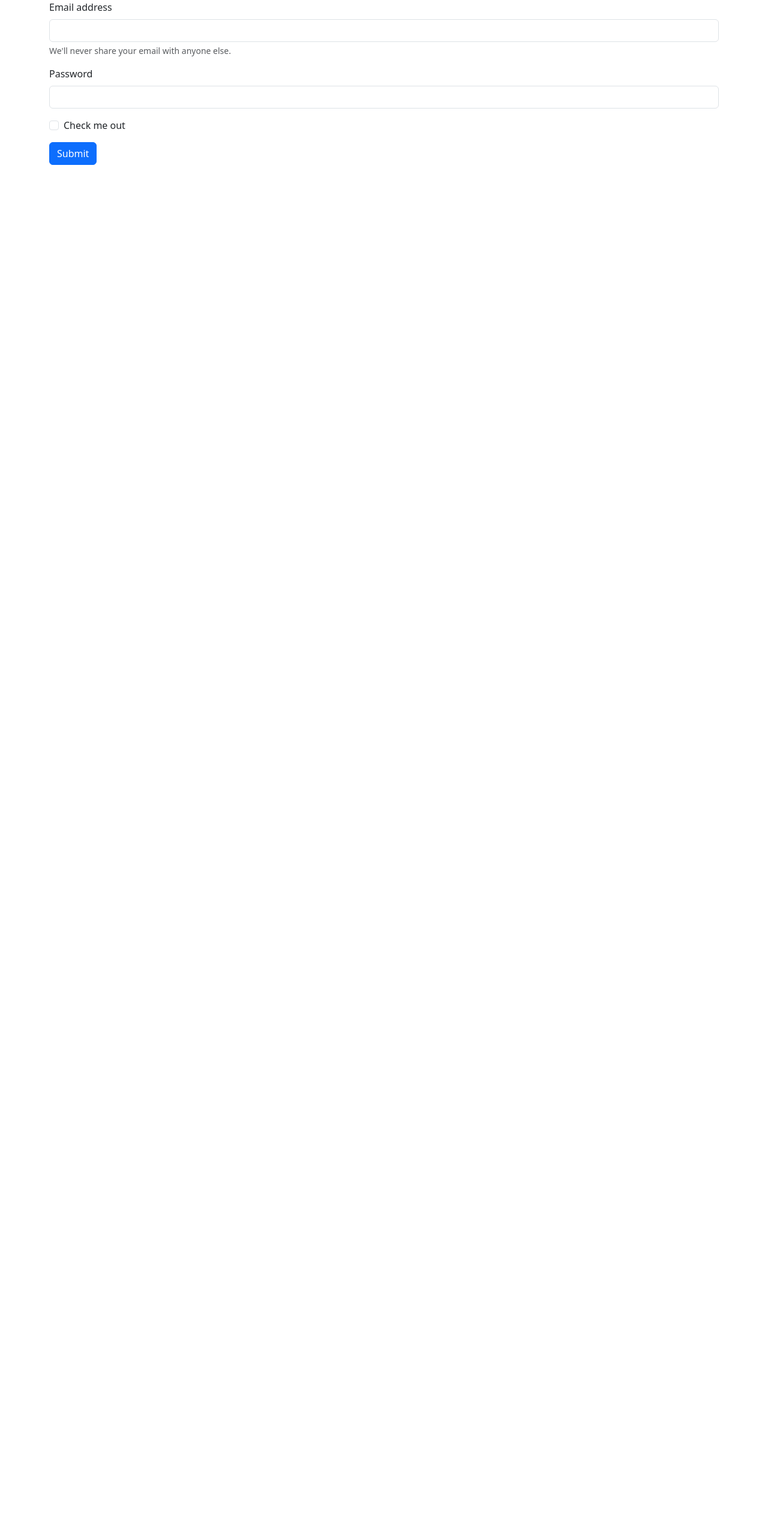
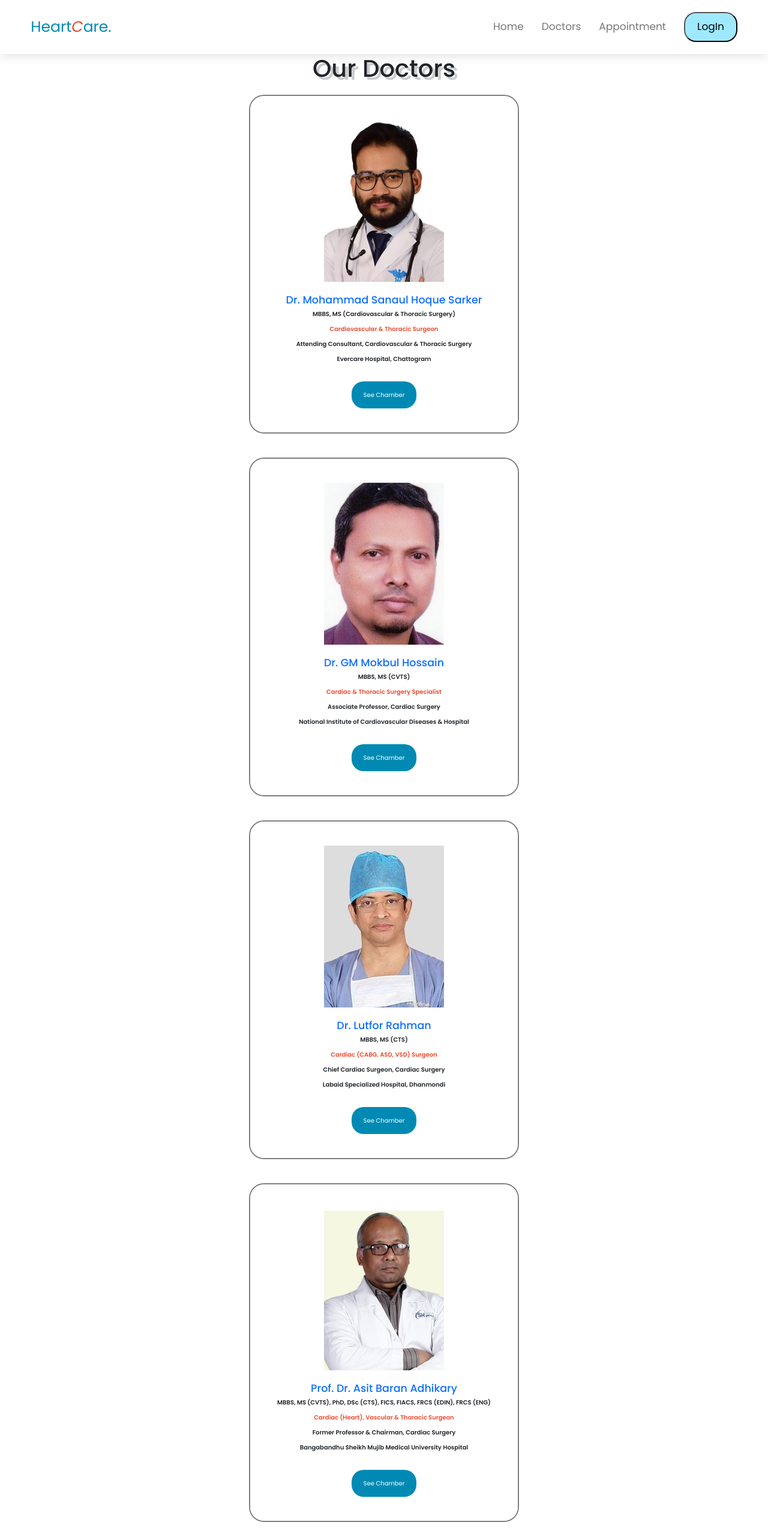
Before and after one commit to Dhoritri/Heart-Health-Monitoring-System, a PHP site: page /doctors.html in a window 1280 px wide. Shown: the whole page at 60% size. Before the commit the page ends 275 px from the top, so only its background shows below. Run offline with PHP 8.4, Linux system fonts and the light colour scheme.

Commit message:
doctor update

```diff
--- a/appointment.html
+++ b/appointment.html
@@ -15,10 +15,8 @@
         <a href="#" class="logo"><i class="fas fa-heartbeat"></i>Heart<i>C</i>are.</a>
         <div class="nav-link">
             <nav class="nav">
-            <a href="#home" class="nvlink">Home</a>
-            <a href="#services" class="nvlink">Services</a>
-            <a href="#about" class="nvlink">About</a>
-            <a href="#doctors" class="nvlink">Doctors</a>
+            <a href="index.html" class="nvlink">Home</a>
+            <a href="doctors.html" class="nvlink">Doctors</a>
             <a href="appointment.html" class="nvlink">Appointment</a>
 
 
--- /dev/null
+++ b/css/doctor.css
@@ -0,0 +1,265 @@
+@import url('https://fonts.googleapis.com/css2?family=Poppins:ital,wght@0,100;0,200;0,300;0,400;0,500;0,600;0,700;0,800;0,900;1,100;1,200;1,300;1,400;1,500;1,600;1,700;1,800;1,900&display=swap');
+@import url('https://fonts.googleapis.com/css2?family=Poppins:wght@300;400;500;600;700&display=swap');
+:root{
+    --green: #16a085;
+    --black:#444;
+    --cyan:#008AB3;
+    --light-color:#777;
+    --box-shadow:.5rem .5rem 0 rgba(22,160,133, .2);
+    --text-shadow:.5rem .5rem 0 rgba(0,0,0, .2);
+    --border: .2rem solid var(--cyan) ;
+
+}
+.title h1{
+    text-shadow: var(--text-shadow);
+    font-size: 40px;
+}
+*{
+    font-family: 'Poppins',sans-serif;
+    margin: 0;
+    padding: 0;
+    transition: all .2s ease-out;
+    text-decoration:none;
+}
+html{
+    font-size: 62.5%;
+    overflow-x: hidden;
+    scroll-padding-top: 7rem;
+    scroll-behavior: smooth;
+}
+.heading{
+    text-align: center;
+    padding: bottom;
+    text-shadow: var(--text-shadow);
+    text-transform: uppercase;
+    color: var(--black);
+    font-size: 5rem;
+    letter-spacing: .4rem;
+}
+.heading span{
+    text-transform: uppercase;
+    color: var(--black);
+}
+.btn{
+
+    margin-top: 2rem;
+    padding: .75rem;
+    padding-left: 1rem;
+    border: var(--border);
+    border-radius: .5rem;
+    box-shadow: var(--box-shadow);
+    color: #008AB3;
+    cursor: pointer;
+    font-size: 1.5rem;
+    display: flex;
+    align-items: center;
+    justify-content: space-between;
+}
+.btn span{
+    padding: .7rem 1rem;
+    border-radius: .5rem;
+    background: #008AB3;
+    color: #fff;
+    margin-left: .5rem;
+
+}
+.btn:hover {
+    background:#008AB3 ;
+    color: #fff;
+
+}
+.btn:hover span{
+    color: #008AB3;
+    background: #fff;
+    margin-left: 1rem;
+}
+
+.header{
+    padding:2rem 4%;
+    position: sticky;
+    top: 0;left: 0;right: 0;
+    z-index: 1000;
+    box-shadow: 0 .5rem 1.5rem rgba(0, 0, 0, .1);
+    display: flex;
+    align-items: center;
+    justify-content: space-between;
+    background: #fff;
+
+}
+.header .logo{
+    font-size: 2.5rem;
+    color: #008AB3;
+    text-decoration: none;
+}
+.header .logo i{
+    color: #E94A2E;
+}
+.header .nav{
+    display: flex;
+    align-items: center;
+    gap: 30px;
+}
+.header .nav a{
+    font-size: 1.7rem;
+    color: var(--light-color);
+
+    text-decoration: none;
+}
+.login{
+    background-color:#9fe9ff;
+    border-radius: 20px;
+    padding: 1rem 2rem;
+    margin: auto;
+}
+.login:hover{
+    background-color: #008AB3;
+    font-size: 18px;
+}
+.header .nav-link .nvlink:hover{
+    color: #008AB3;
+    font-size: 20px;
+}
+#menu-btn{
+    font-size: 2.5rem;
+    border-radius: .5rem;
+    background: #eee;
+    color:#000000;
+    padding: 1rem 1.5rem;
+    cursor: pointer;
+    display: none;
+}
+h3{
+    text-align: center;
+}
+.title a{
+text-decoration: none;
+text-align: center;
+
+}
+ul li{
+    list-style: none;
+}
+
+.doctors-layout{
+    display: flex;
+    flex-direction: column;
+    justify-content: center;
+    text-align: center;
+    align-items: center;
+    gap: 40px;
+    margin: 20px;
+}
+.content{
+    display: flex;
+    flex-direction: column;
+    align-items: center;
+    gap: 20px;
+
+    background-color: #ffffff;
+    padding: 40px 0;
+
+}
+.doctors-item{
+
+    border: 2px solid rgba(0, 0, 0, .5);
+    border-radius: 25px;
+    width: 450px;
+    overflow: hidden;
+}
+.doctors-item:hover .content{
+    transform: scale(1.1)
+}
+
+h1{
+    text-align: center;
+}
+.chamb{
+    text-decoration: none;
+    padding: 15px 20px;
+    color: white;
+    background-color: #008AB3;
+    border-radius: 20px;
+
+}
+.chamb:hover{
+    background:#00c3ff;
+    color: #f7684f;
+
+}
+
+p{
+    font-weight: 600;
+    text-align: center;
+}
+.speciality{
+    color: #e94a2e;
+}
+
+
+
+
+
+
+
+
+
+
+
+
+
+
+
+
+
+
+
+/* media queries*/
+@media(max-width:450px){
+
+    html{
+        font-size:55%
+    }
+    .header{
+        padding:2rem;
+    }
+    section{
+        padding: 2rem;
+
+    }
+}
+@media(max-width:768px){
+    #menu-btn{
+        display: initial;
+    }
+    .header .nav{
+        position: absolute;
+        top:115%;right: 2rem;
+        border-radius: .5rem;
+        box-shadow: var(--box-shadow);
+        width: 30rem;
+        border: var(--border);
+        background: #fff;
+        transform: scale(0);
+        opacity: 0;
+        transform-origin: top right;
+        transition: none;
+    }
+    .header .nav.active{
+        transform: scale(1);
+        opacity: 1;
+        transition: .2s ease-out;
+
+    }
+    .header .nav a {
+        font-size: 2rem;
+        display: block;
+        margin: 2.5rem;
+    }
+
+}
+@media(max-width:991px){
+
+    html{
+        font-size:50%
+    }
+}
--- a/doctors.html
+++ b/doctors.html
@@ -1,35 +1,156 @@
 <!DOCTYPE html>
 <html lang="en">
   <head>
-    <meta charset="UTF-8">
-    <meta name="viewport" content="width=device-width, initial-scale=1.0">
-    <link href="https://cdn.jsdelivr.net/npm/bootstrap@5.3.3/dist/css/bootstrap.min.css" rel="stylesheet" integrity="sha384-QWTKZyjpPEjISv5WaRU9OFeRpok6YctnYmDr5pNlyT2bRjXh0JMhjY6hW+ALEwIH" crossorigin="anonymous">
+    <meta charset="UTF-8" />
+    <meta name="viewport" content="width=device-width, initial-scale=1.0" />
+
+    <link rel="stylesheet" href="/css/doctor.css" />
+    <link
+      href="https://cdn.jsdelivr.net/npm/bootstrap@5.3.3/dist/css/bootstrap.min.css"
+      rel="stylesheet"
+      integrity="sha384-QWTKZyjpPEjISv5WaRU9OFeRpok6YctnYmDr5pNlyT2bRjXh0JMhjY6hW+ALEwIH"
+      crossorigin="anonymous"
+    />
     <title>Doctor</title>
   </head>
   <body>
-<div class="container ">
-    <div class="row">
-        <form>
-            <div class="mb-3">
-              <label for="exampleInputEmail1" class="form-label">Email address</label>
-              <input type="email" class="form-control" id="exampleInputEmail1" aria-describedby="emailHelp">
-              <div id="emailHelp" class="form-text">We'll never share your email with anyone else.</div>
+    <header class="header">
+      <a href="#" class="logo"
+        ><i class="fas fa-heartbeat"></i>Heart<i>C</i>are.</a
+      >
+      <div class="nav-link">
+        <nav class="nav">
+          <a href="index.html" class="nvlink">Home</a>
+          <a href="doctors.html" class="nvlink">Doctors</a>
+          <a href="appointment.html" class="nvlink">Appointment</a>
+          <a href="login.html"><button class="login">LogIn</button></a>
+        </nav>
       </div>
-            <div class="mb-3">
-              <label for="exampleInputPassword1" class="form-label">Password</label>
-              <input type="password" class="form-control" id="exampleInputPassword1">
+      <div id="menu-btn" class="fas fa-bars"></div>
+    </header>
+    <section class="doctors-info">
+      <div class="container">
+        <div class="title"><h1>Our Doctors</h1></div>
+
+        <div class="doctors-layout">
+          <div class="doctors-item">
+            <div class="content">
+              <div class="photo">
+                <a href=""
+                  ><img
+                    src="/images/Dr.-Mohammad-Sanaul-Hoque-Sarker.jpg"
+                    alt=""
+                /></a>
               </div>
-            <div class="mb-3 form-check">
-              <input type="checkbox" class="form-check-input" id="exampleCheck1">
-              <label class="form-check-label" for="exampleCheck1">Check me out</label>
+              <div class="info">
+                <h3 class="title">
+                  <a href="#">Dr. Mohammad Sanaul Hoque Sarker</a>
+                </h3>
+                <p class="degree">
+                  MBBS, MS (Cardiovascular & Thoracic Surgery)
+                </p>
+                <p class="speciality">Cardiovascular & Thoracic Surgeon</p>
+                <p class="designation">
+                  Attending Consultant, Cardiovascular & Thoracic Surgery
+                </p>
+                <p class="workplace">Evercare Hospital, Chattogram</p>
               </div>
-            <button type="submit" class="btn btn-primary">Submit</button>
-          </form>
+              <a
+                class="chamb"
+                href="https://www.doctorbangladesh.com/dr-mohammad-sanaul-hoque-sarker/"
+                >See Chamber</a
+              >
+            </div>
           </div>
 
+          <div class="doctors-item">
+            <div class="content">
+              <div class="photo">
+                <a href="#"
+                  ><img src="/images/Dr.-GM-Mokbul-Hossain.jpg" alt=""
+                /></a>
               </div>
+              <div class="info">
+                <h3 class="title">
+                  <a href="#">Dr. GM Mokbul Hossain</a>
+                </h3>
+                <p class="degree">MBBS, MS (CVTS)</p>
+                <p class="speciality">Cardiac & Thoracic Surgery Specialist</p>
+                <p class="designation">Associate Professor, Cardiac Surgery</p>
+                <p class="workplace">
+                  National Institute of Cardiovascular Diseases & Hospital
+                </p>
+              </div>
+              <a
+                class="chamb"
+                href="https://www.doctorbangladesh.com/dr-gm-mokbul-hossain/"
+                >See Chamber</a
+              >
+            </div>
+          </div>
+          <div class="doctors-item">
+            <div class="content">
+              <div class="photo">
+                <a href=""
+                  ><img src="/images/Dr.-Lutfor-Rahman.jpg" alt=""
+                /></a>
+              </div>
+              <div class="info">
+                <h3 class="title">
+                  <a href="#">Dr. Lutfor Rahman</a>
+                </h3>
+                <p class="degree">MBBS, MS (CTS)</p>
+                <p class="speciality">Cardiac (CABG, ASD, VSD) Surgeon</p>
+                <p class="designation">
+                  Chief Cardiac Surgeon, Cardiac Surgery
+                </p>
+                <p class="workplace">Labaid Specialized Hospital, Dhanmondi</p>
+              </div>
+              <a
+                class="chamb"
+                href="https://www.doctorbangladesh.com/dr-lutfor-rahman/"
+                >See Chamber</a
+              >
+            </div>
+          </div>
+          <div class="doctors-item">
+            <div class="content">
+              <div class="photo">
+                <a href=""
+                  ><img
+                    src="/images/Dr.-A.K.M-Akramul-Haque.jpg"
+                    alt=""
+                /></a>
+              </div>
+              <div class="info">
+                <h3 class="title">
+                  <a href="#">Prof. Dr. Asit Baran Adhikary</a>
+                </h3>
+                <p class="degree">
+                  MBBS, MS (CVTS), PhD, DSc (CTS), FICS, FIACS, FRCS (EDIN), FRCS (ENG)
+                </p>
+                <p class="speciality">Cardiac (Heart), Vascular & Thoracic Surgeon
+                <p class="designation">
+                  Former Professor & Chairman, Cardiac Surgery
+                </p>
+                <p class="workplace">Bangabandhu Sheikh Mujib Medical University Hospital</p>
+              </div>
+              <a
+                class="chamb"
+                href="https://www.doctorbangladesh.com/dr-a-k-m-akramul-haque/"
+                >See Chamber</a
+              >
+            </div>
+          </div>
+        </div>
+      </div>
+    </section>
 
-
-<script src="https://cdn.jsdelivr.net/npm/bootstrap@5.3.3/dist/js/bootstrap.bundle.min.js" integrity="sha384-YvpcrYf0tY3lHB60NNkmXc5s9fDVZLESaAA55NDzOxhy9GkcIdslK1eN7N6jIeHz" crossorigin="anonymous"></script>
+    <script src="/js/style.js"></script>
+    <script
+      src="https://cdn.jsdelivr.net/npm/bootstrap@5.3.3/dist/js/bootstrap.bundle.min.js"
+      integrity="sha384-YvpcrYf0tY3lHB60NNkmXc5s9fDVZLESaAA55NDzOxhy9GkcIdslK1eN7N6jIeHz"
+      crossorigin="anonymous"
+    ></script>
   </body>
 </html>
--- a/index.html
+++ b/index.html
@@ -18,8 +18,8 @@
         <a href="#home" class="nvlink">Home</a>
         <a href="#services" class="nvlink">Services</a>
         <a href="#about" class="nvlink">About</a>
-        <a href="#doctors" class="nvlink">Doctors</a>
-        <a href="#book" class="nvlink">Appointment</a>
+        <a href="doctors.html" class="nvlink">Doctors</a>
+        <a href="appointment.html" class="nvlink">Appointment</a>
         <a href="login.html"><button class="login">LogIn</button></a>
 
 
```
Also changed, not shown: css/style.css (+8 -3 lines), images/Dr.-A.K.M-Akramul-Haque.jpg (added), images/Dr.-GM-Mokbul-Hossain.jpg (added), images/Dr.-Lutfor-Rahman.jpg (added), images/Dr.-Mohammad-Sanaul-Hoque-Sarker.jpg (added), 1 other file. Lines whose indentation alone changed are shown as unchanged.
